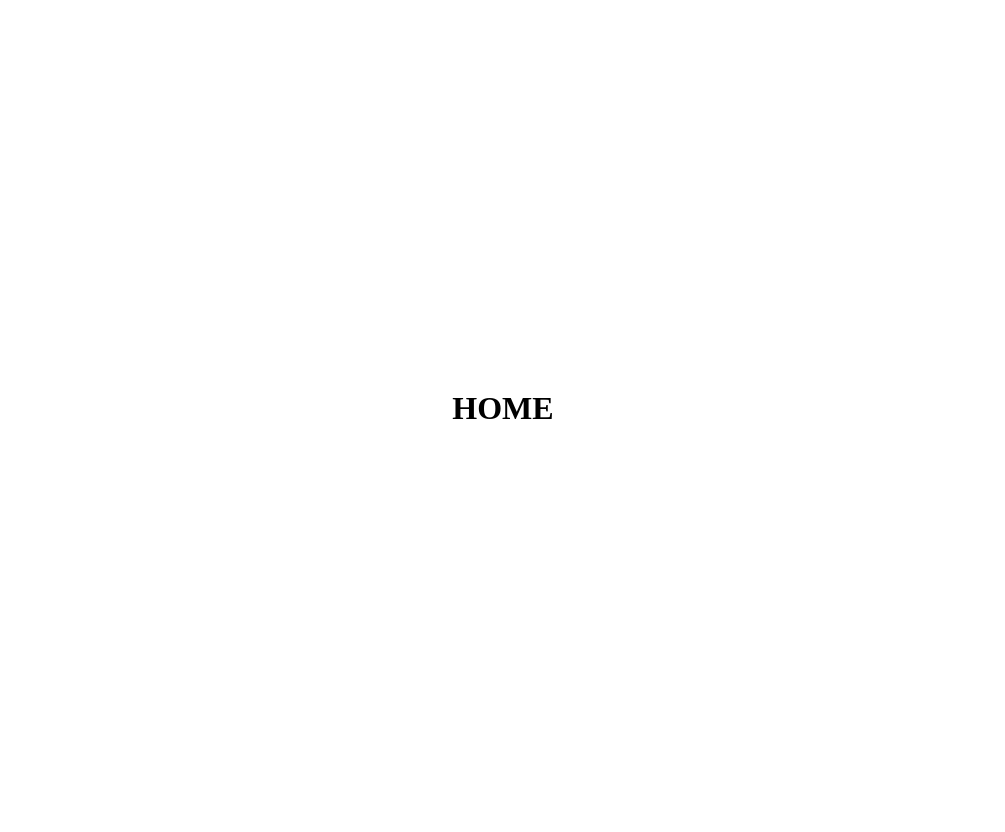
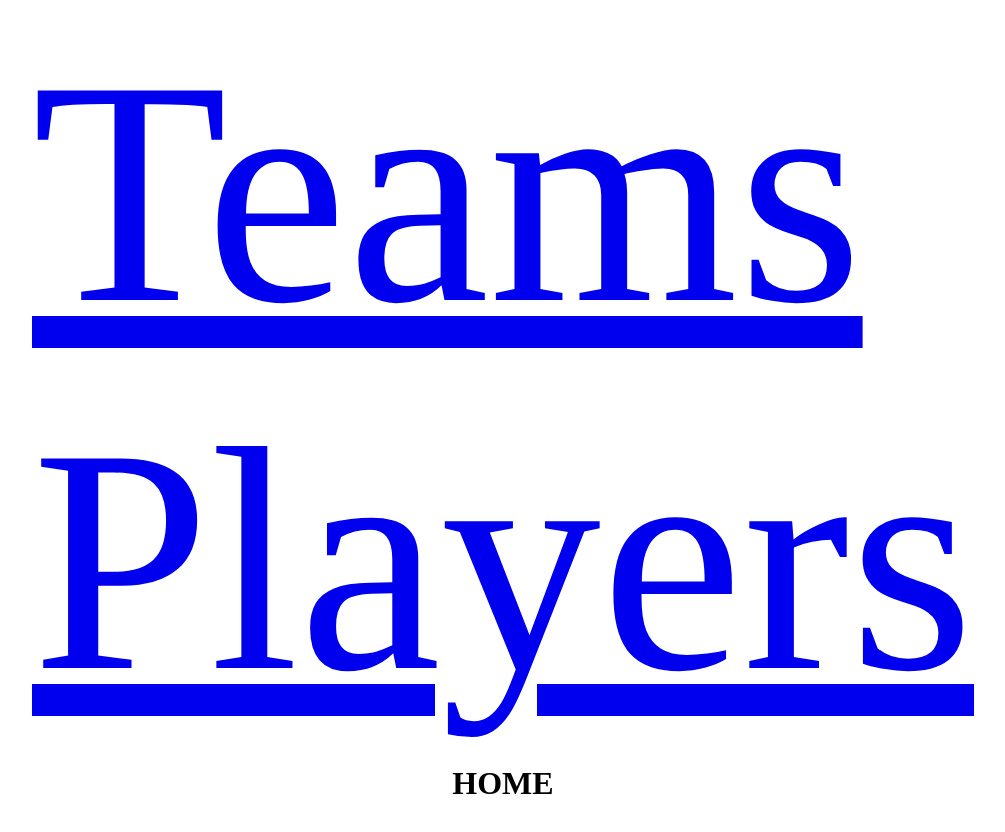
Before and after one commit to skuttenkuler/PayrollandPicks, a Next.js app in the folder frontend/: page / in a window 1280 px wide. Shown: the whole page, without its empty margins (137-1142 px from the left). Built offline with nearby package versions, Linux system fonts and the light colour scheme.

Commit message:
navbar, links to players and teams pages

```diff
--- a/frontend/components/NavBar.tsx
+++ b/frontend/components/NavBar.tsx
@@ -0,0 +1,16 @@
+import React from 'react'
+import Link from 'next/link'
+import styles from '../styles/Navbar.module.css'
+const Navbar = () => {
+    return(
+        <nav className={styles.navBar}>
+            <div className={styles.navItem}>
+                <Link href="/teams">Teams</Link>
+            </div>
+            <div className={styles.navItem} >
+                <Link href="/players">Players</Link>
+            </div>
+        </nav>
+    )
+}
+export default Navbar;
--- a/frontend/pages/index.tsx
+++ b/frontend/pages/index.tsx
@@ -1,5 +1,6 @@
 import Head from 'next/head';
 import styles from '../styles/Home.module.css';
+import Navbar from '../components/NavBar';
 
 export default function Home() {
   // if all good return data
@@ -9,6 +10,7 @@ export default function Home() {
         <title>Home</title>
         <link rel='icon' href='/favicon.ico' />
       </Head>
+      <Navbar/>
       <h1>HOME</h1>
     </div>
   );
--- /dev/null
+++ b/frontend/styles/Navbar.module.css
@@ -0,0 +1,4 @@
+.navBar{
+    color:black;
+    font-size:20rem;
+}
```
